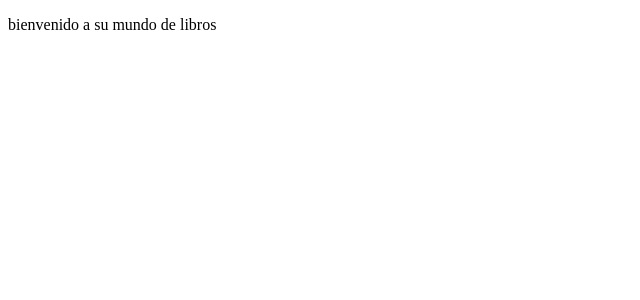
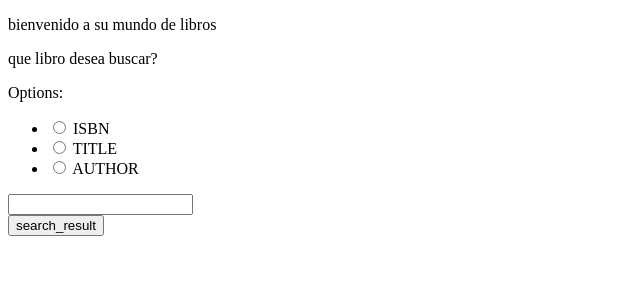
Before and after one commit to fernandosq/proyect1, a Flask app: page /welcome in a window 1280 px wide. Shown: the top 300 px of the page, without its empty margins (0-640 px from the left). Run offline with Flask 2, Linux system fonts and the light colour scheme; parts of the project's set-up code (start-up, migrations or seed data) failed here and were passed over.

Commit message:
Show information about the books with the diferents type searchs

```diff
--- a/application.py
+++ b/application.py
@@ -57,8 +57,29 @@ def index():
 
 @app.route("/welcome",methods=["GET", "POST"])
 def welcome():
-    return render_template("welcome.html")
 
+    option = request.form.get('options')
+    value_to_search = "%"+str(request.form.get("buscador"))+"%"
+    search_result = []
+
+    if option == "ISBN":
+        #search_result =book.query.filter_by(isbn=value_to_search).all()
+        search_result = db_session.execute(f"SELECT * FROM books WHERE isbn LIKE '{value_to_search}'").fetchall()
+    if option == "TITLE":
+        #search_result =book.query.filter_by(title=value_to_search).all()
+        search_result = db_session.execute(f"SELECT * FROM books WHERE title LIKE '{value_to_search}'").fetchall()
+
+    if option == "AUTHOR":
+        #search_result =book.query.filter_by(author = value_to_search).all()
+        search_result = db_session.execute(f"SELECT * FROM books WHERE author LIKE '{value_to_search}'").fetchall()
+
+    if len(search_result) == 0:
+        return render_template("welcome.html",form=SearchForm())
+    return render_template("results.html",search_result=search_result)
+
+@app.route("/results",methods=["GET", "POST"])
+def results():
+    return render_template("results.html")
 #manager
 @login_manager.user_loader
 def load_user(user_id):
@@ -78,7 +99,7 @@ def show_signup_form():
         user=User(name=name,email=email,password=password)
         db.session.add(user)
         db.session.commit()
-        return render_template("welcome.html",)
+        return render_template("welcome.html",form=SearchForm())
     return render_template("signup_form.html",form=form)
 
 
@@ -109,6 +130,8 @@ def login():
         return redirect(url_for('welcome'))
     return render_template('login_form.html', title='Sign In', form=form)
 
+
+
 #manager
 
 
--- a/forms.py
+++ b/forms.py
@@ -1,6 +1,6 @@
 
 from flask_wtf import FlaskForm
-from wtforms import StringField, SubmitField, PasswordField, BooleanField
+from wtforms import StringField, SubmitField, PasswordField, BooleanField,RadioField
 from wtforms.validators import DataRequired, Email, Length
 
 class SignupForm(FlaskForm):
@@ -15,3 +15,8 @@ class LoginForm(FlaskForm):
     password = PasswordField('Password', validators=[DataRequired()])
     remember_me = BooleanField('Recuérdame')
     submit = SubmitField('Login')
+
+class SearchForm(FlaskForm):
+    options=RadioField('options', choices=[("ISBN"), ("TITLE"), ("AUTHOR")])
+    buscador = StringField("")
+    search_result = SubmitField('search_result')
--- a/templates/welcome.html
+++ b/templates/welcome.html
@@ -9,6 +9,24 @@
   Hi {{ current_user.name }}!
 {% endif %}
 <p>bienvenido a su mundo de libros</p>
+<p>que libro desea buscar?</p>
+<form action="" method="post" >
+         {{form.hidden_tag()}}
+
+         <p>
+             Options:
+             {{form.options()}}
+
+         </p>
+         <div>
+
+            {{ form.buscador }}<br>
+
+
+        </div>
+        {{ form.search_result }}
+
+     </form>
 
 </body>
 </html>
```
Also changed, not shown: templates/book.html (added, +10 -0 lines), templates/results.html (added, +11 -0 lines).
